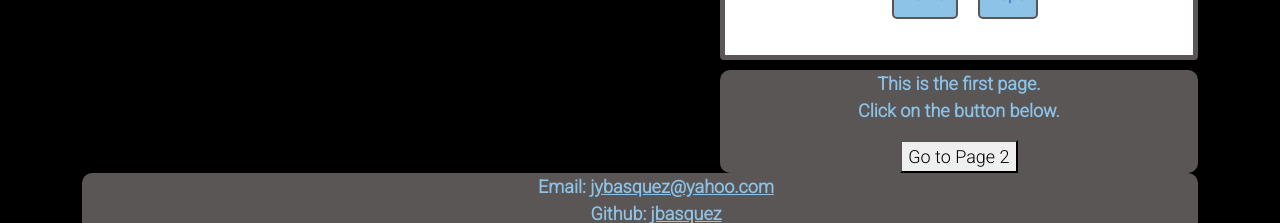
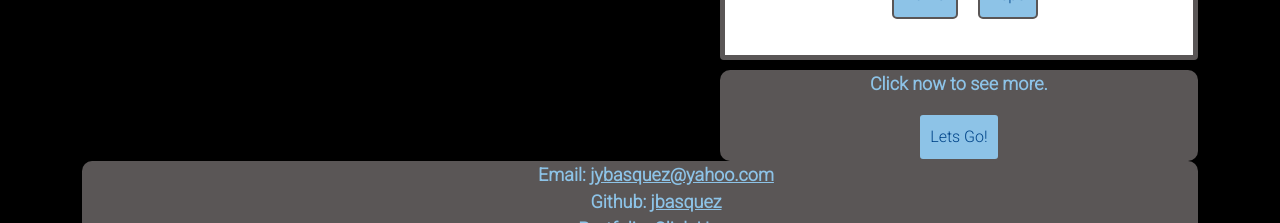
Before and after one commit to jbasquez/jbasquez.github.io, a React (Create React App) app in the folder reactapp/: page / in a window 1280 px wide. Shown: the part 1434-1657 px from the top of the page. Built offline with nearby package versions, Linux system fonts and the light colour scheme; no server answers.

Commit message:
cleaning up and syling new button

```diff
--- a/reactapp/src/components/button.js
+++ b/reactapp/src/components/button.js
@@ -6,12 +6,10 @@ import {Link } from "react-router-dom";
      return (
        <div>
          <p>
-           This is the first page.
-           <br />
-           Click on the button below.
+           Click now to see more.
          </p>
-         <Link to="/projects"><button>
-           Go to Page 2
+         <Link to="/projects"><button class="btn PrimaryBtn contact">
+           Lets Go!
          </button>
          </Link>
        </div>
```
